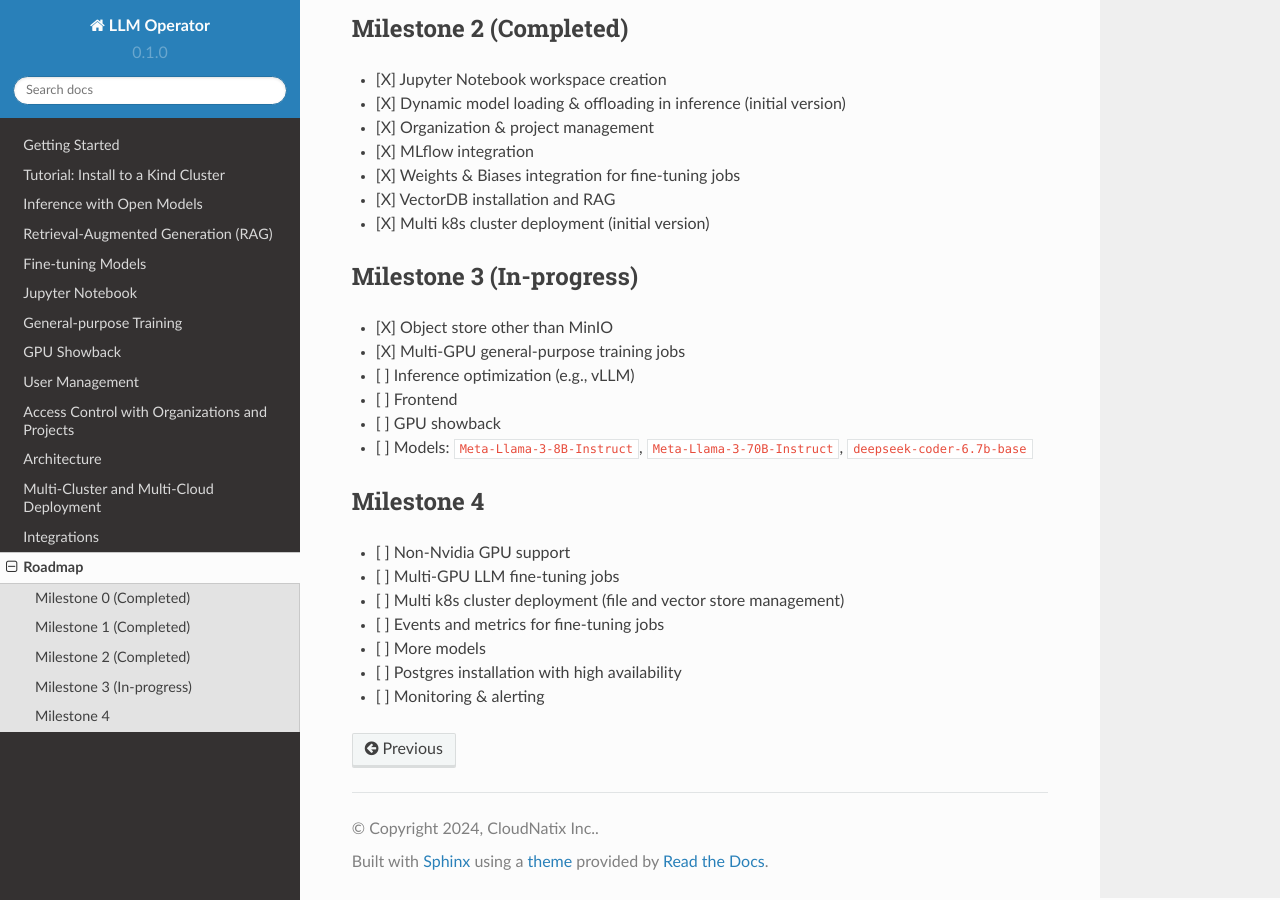
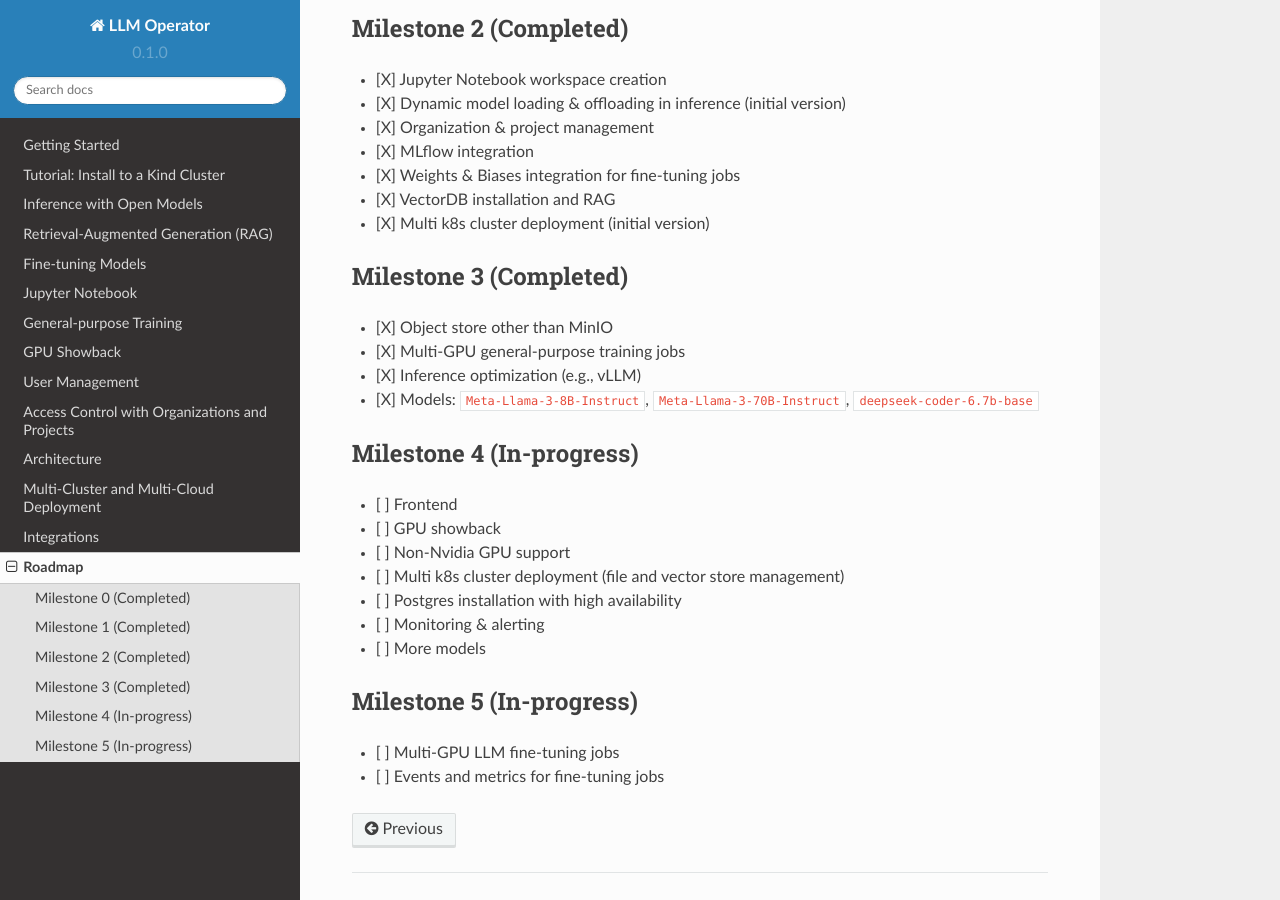
Before and after one commit to llm-operator/docs, a Sphinx documentation site: the page built from docs/source/roadmap.rst, in a window 1280 px wide and 900 px high, scrolled down 478 px. Built offline with Sphinx 7.4.7 and the Read the Docs theme 2.0.0, drawn with Linux system fonts in a browser that asks for light colours.

Commit message:
Tweak roadmap status (#97)

```diff
--- a/docs/source/roadmap.rst
+++ b/docs/source/roadmap.rst
@@ -26,23 +26,27 @@ Milestone 2 (Completed)
 - [X] VectorDB installation and RAG
 - [X] Multi k8s cluster deployment (initial version)
 
-Milestone 3 (In-progress)
--------------------------
+Milestone 3 (Completed)
+-----------------------
 
 - [X] Object store other than MinIO
 - [X] Multi-GPU general-purpose training jobs
-- [ ] Inference optimization (e.g., vLLM)
+- [X] Inference optimization (e.g., vLLM)
+- [X] Models: ``Meta-Llama-3-8B-Instruct``, ``Meta-Llama-3-70B-Instruct``, ``deepseek-coder-6.7b-base``
+
+Milestone 4 (In-progress)
+-------------------------
+
 - [ ] Frontend
 - [ ] GPU showback
-- [ ] Models: ``Meta-Llama-3-8B-Instruct``, ``Meta-Llama-3-70B-Instruct``, ``deepseek-coder-6.7b-base``
-
-Milestone 4
------------
-
 - [ ] Non-Nvidia GPU support
-- [ ] Multi-GPU LLM fine-tuning jobs
 - [ ] Multi k8s cluster deployment (file and vector store management)
-- [ ] Events and metrics for fine-tuning jobs
-- [ ] More models
 - [ ] Postgres installation with high availability
 - [ ] Monitoring & alerting
+- [ ] More models
+
+Milestone 5 (In-progress)
+-------------------------
+
+- [ ] Multi-GPU LLM fine-tuning jobs
+- [ ] Events and metrics for fine-tuning jobs
```
